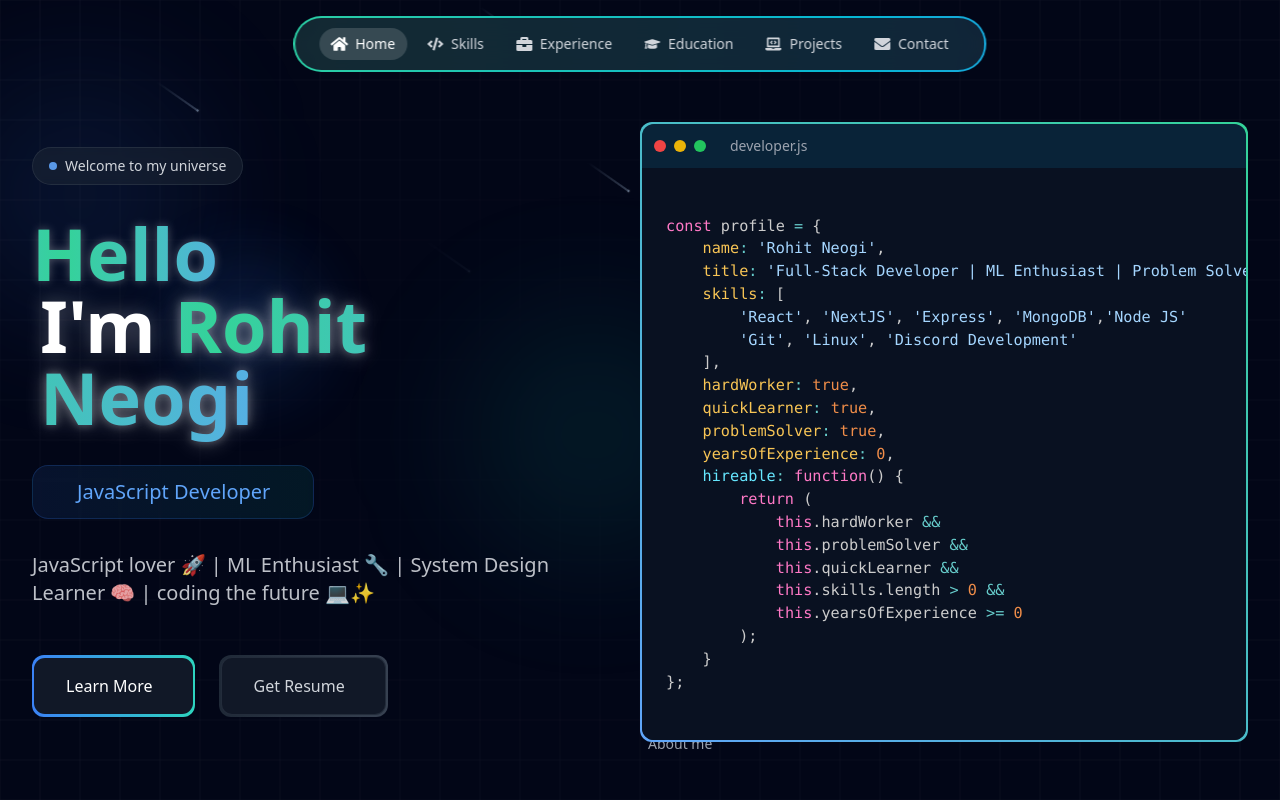
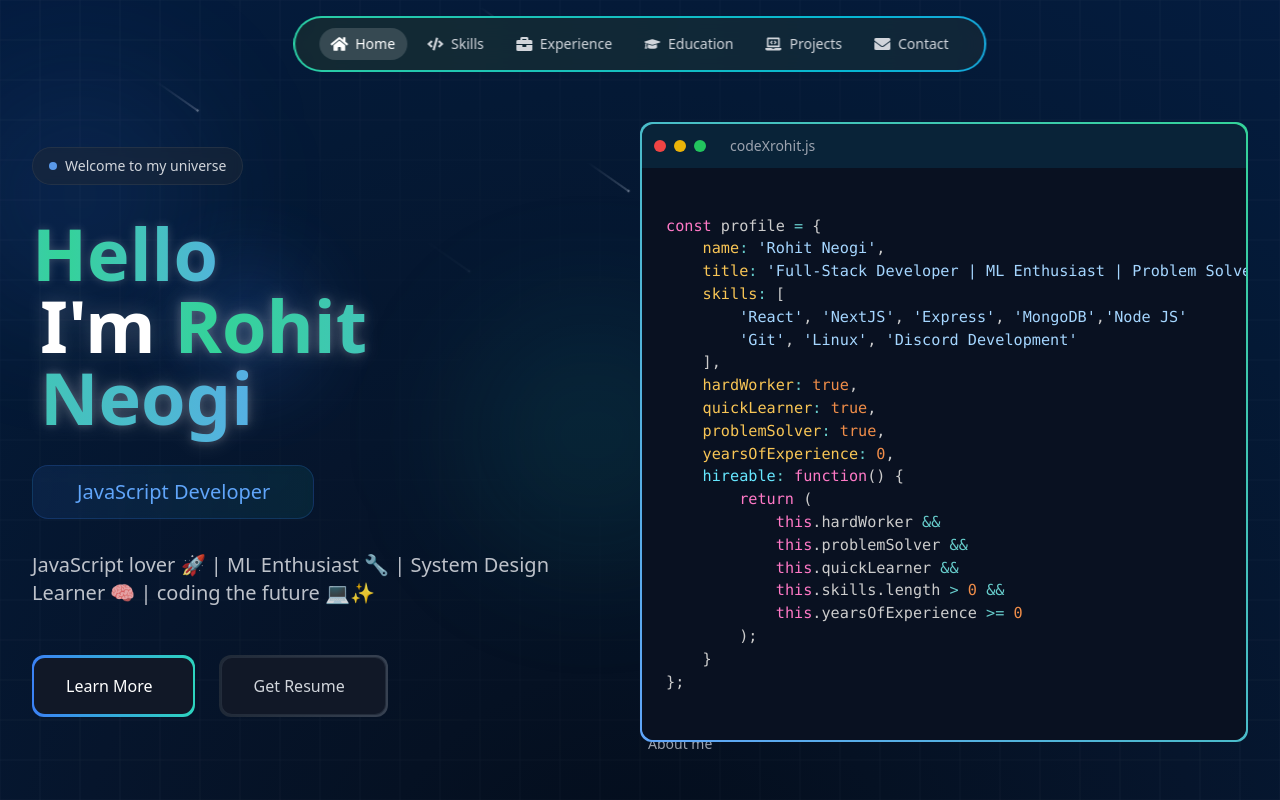
Before and after one commit to rohitneogi-a/my_portfolio, a React (Vite) app: page / in a window 1280 px wide. Shown: the top 800 px of the page. Built offline with nearby package versions, Linux system fonts and the light colour scheme.

Commit message:
feat: update Hero component styles and add deepSpace background gradient

```diff
--- a/src/pages/Hero/Hero.jsx
+++ b/src/pages/Hero/Hero.jsx
@@ -135,7 +135,7 @@ const profile = {
 
   return (
     <>
-      <main className="bg-[#020617] text-white min-h-screen">
+      <main className="bg-deepSpace text-white min-h-screen">
         <section
           className="hero min-h-screen flex items-center justify-center relative px-4 sm:px-6 lg:px-8 py-10 md:py-16 lg:py-0 hero-section-padding"
           style={{ paddingTop: "var(--hero-padding-top, 0)" }}
@@ -185,14 +185,14 @@ const profile = {
               {/* Name section */}
               <div className="relative mb-6 sm:mb-8">
                 <h1 className="text-4xl sm:text-5xl lg:text-7xl font-bold leading-tight text-white">
-  <span className="typing-effect gradient-text drop-shadow-[0_0_5px_rgba(255,255,255,0.3)]">
+  <span className="typing-effect gradient-text drop-shadow-[0_0_5px_rgba(255,255,255,0.2)]">
     Hello
   </span>
   <br />
-  <span className="relative inline-block ml-2 drop-shadow-[0_0_10px_rgba(255,255,255,0.3)]">
+  <span className="relative inline-block ml-2 drop-shadow-[0_0_10px_rgba(255,255,255,0.2)]">
     I'm
 
-    <span className="typing-effect gradient-text drop-shadow-[0_0_5px_rgba(255,255,255,0.3)]">
+    <span className="typing-effect gradient-text drop-shadow-[0_0_5px_rgba(255,255,255,0.2)]">
   {" "}Rohit Neogi
 </span>
 
@@ -280,7 +280,7 @@ const profile = {
                     <div className="window-dot bg-green-500"></div>
                     <span className="ml-2 text-sm text-gray-400 flex items-center gap-2">
                       <i className="fas fa-code"></i>
-                      developer.js
+                      codeXrohit.js
                     </span>
                   </div>
                   <pre className="language-javascript">
--- a/tailwind.config.js
+++ b/tailwind.config.js
@@ -4,6 +4,9 @@ module.exports = {
   content: ["./src/**/*.{js,jsx,ts,tsx}"],
   theme: {
     extend: {
+      backgroundImage: {
+         deepSpace: 'radial-gradient(circle, #030c1a, #051123, #06152c, #041935, #041c3f)',
+      },
       animation: {
         meteor: "meteor 5s linear infinite",
       },
```
